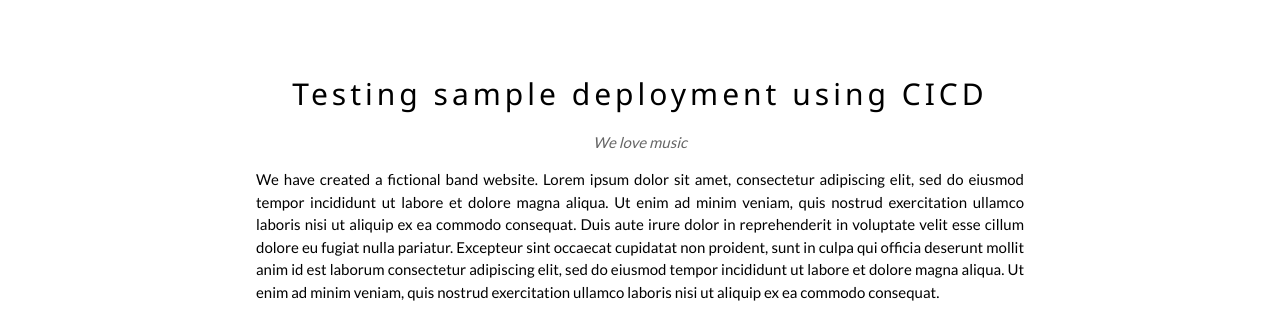
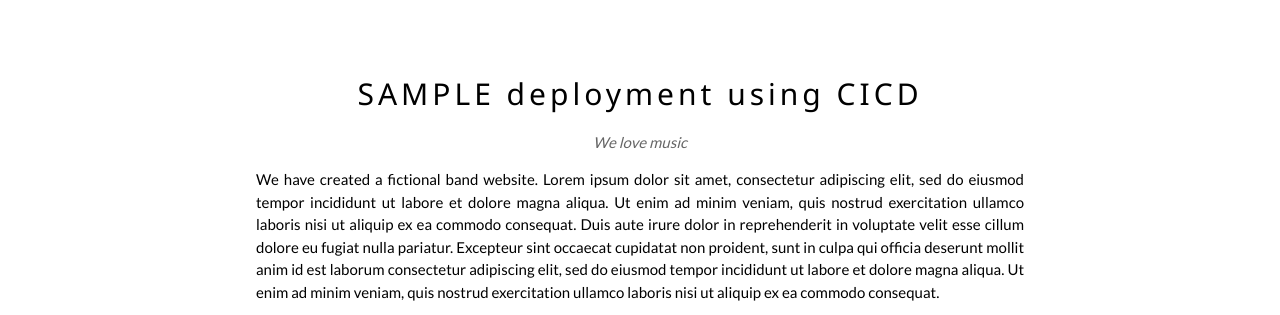
Before and after one commit to anveshpanjala/myapp-project1, a plain HTML site: page index.html in a window 1280 px wide. Shown: the part 72-387 px from the top of the page. Drawn offline with nearby package versions, Linux system fonts and the light colour scheme.

Commit message:
final deployment test

```diff
--- a/index.html
+++ b/index.html
@@ -70,7 +70,7 @@ body {font-family: "Lato", sans-serif}
 
   <!-- The Band Section -->
   <div class="w3-container w3-content w3-center w3-padding-64" style="max-width:800px" id="band">
-    <h2 class="w3-wide">Testing sample deployment using CICD</h2>
+    <h2 class="w3-wide">SAMPLE deployment using CICD</h2>
     <p class="w3-opacity"><i>We love music</i></p>
     <p class="w3-justify">We have created a fictional band website. Lorem ipsum dolor sit amet, consectetur adipiscing elit, sed do eiusmod tempor incididunt ut labore et dolore magna aliqua. Ut enim ad minim veniam, quis nostrud exercitation ullamco laboris nisi ut aliquip
       ex ea commodo consequat. Duis aute irure dolor in reprehenderit in voluptate velit esse cillum dolore eu fugiat nulla pariatur. Excepteur sint occaecat cupidatat non proident, sunt in culpa qui officia deserunt mollit anim id est laborum consectetur
```
